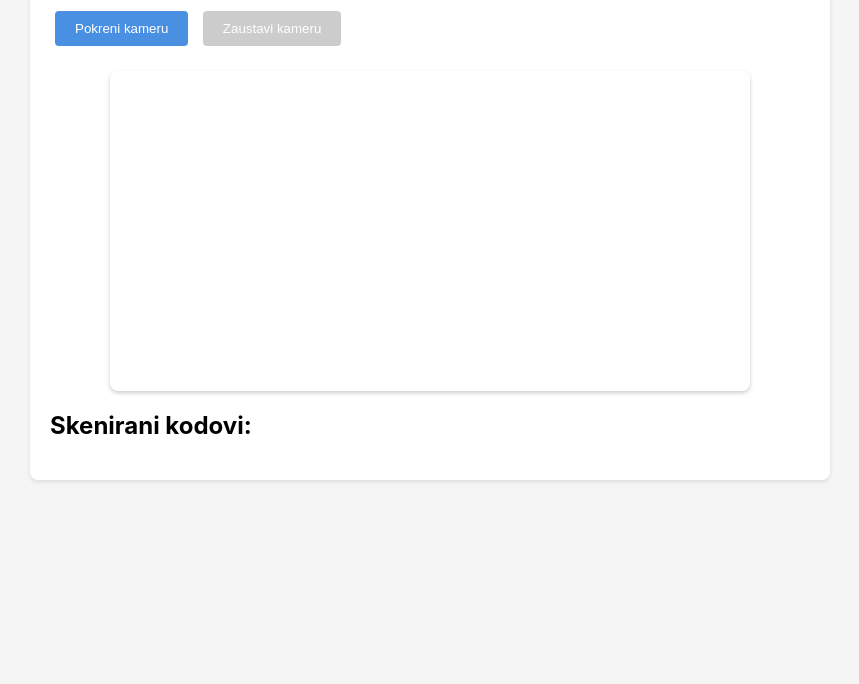
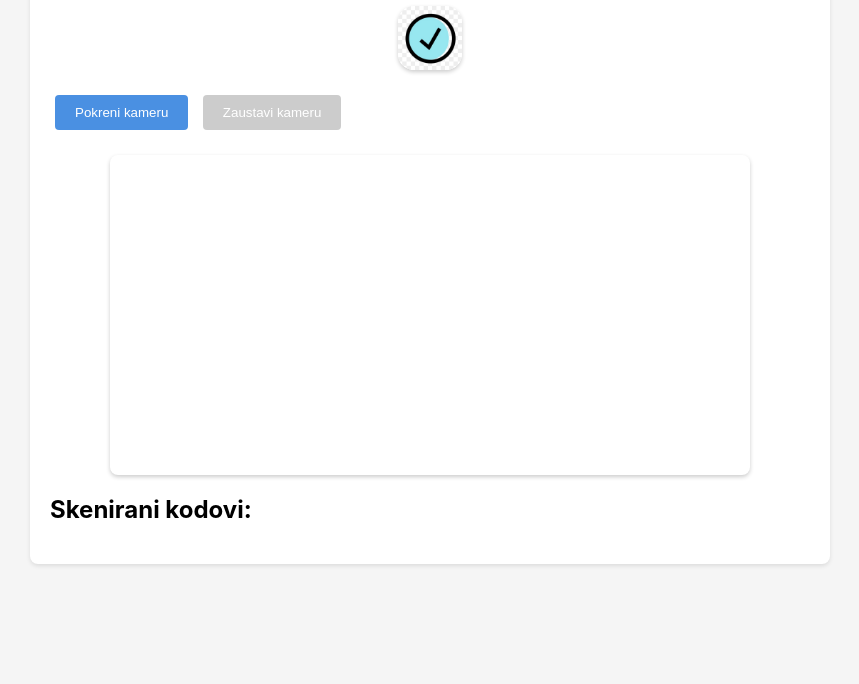
Before and after one commit to AnteVol/web2-lab7, a website: page qr-scanner/public/index.html in a window 1280 px wide. Shown: the part 116-800 px from the top of the page, without its empty margins (210-1069 px from the left). Drawn offline with Linux system fonts and the light colour scheme.

Commit message:
Final changes

```diff
--- a/qr-scanner/public/css/styles.css
+++ b/qr-scanner/public/css/styles.css
@@ -54,3 +54,18 @@ button:disabled {
         padding: 10px;
     }
 }
+
+.icon-container {
+    display: flex;
+    justify-content: center;
+    margin: 20px 0;
+}
+
+.app-icon {
+    width: 64px;
+    height: 64px;
+    border-radius: 16px;
+    box-shadow: 0 2px 4px rgba(0, 0, 0, 0.2);
+    background-size: cover;
+    background-position: center;
+}
--- a/qr-scanner/public/index.html
+++ b/qr-scanner/public/index.html
@@ -4,13 +4,16 @@
     <meta charset="UTF-8">
     <meta name="viewport" content="width=device-width, initial-scale=1.0">
     <title>QR Skener</title>
-    <link rel="manifest" href="manifest.json">
+    <link rel="manifest" href="manifest.json" />
     <meta name="theme-color" content="#4A90E2">
     <link rel="stylesheet" href="css/styles.css">
 </head>
 <body>
     <div class="container">
         <h1>QR Skener</h1>
+        <div class="icon-container">
+            <div class="app-icon" style="background-image: url('icons/ikona.png');"></div>
+        </div>
         <div id="offlineMessage" class="offline-message">
             Radite offline - skeniranje nije dostupno
         </div>
--- a/qr-scanner/public/service-worker.js
+++ b/qr-scanner/public/service-worker.js
@@ -4,6 +4,7 @@ const urlsToCache = [
     '/index.html',
     '/css/styles.css',
     '/js/app.js',
+    'icons/ikona.png',
     '/manifest.json',
     '/js/qr-scanner.umd.min.js',
     '/js/qr-scanner-worker.min.js',
@@ -16,7 +17,6 @@ self.addEventListener('install', event => {
     );
 });
 
-// Activate event - brisanje starih cacheva
 self.addEventListener('activate', event => {
     event.waitUntil(
         caches.keys().then(keys => {
@@ -28,7 +28,6 @@ self.addEventListener('activate', event => {
     );
 });
 
-// Fetch event - strategija Cache First
 self.addEventListener('fetch', event => {
     event.respondWith(
         caches.match(event.request)
@@ -45,7 +44,6 @@ self.addEventListener('fetch', event => {
     );
 });
 
-// Sync event
 self.addEventListener('sync', event => {
     if (event.tag === 'sync-scanned-codes') {
         event.waitUntil(
@@ -54,7 +52,6 @@ self.addEventListener('sync', event => {
     }
 });
 
-// Push event
 self.addEventListener('push', event => {
     const options = {
         body: event.data.text()
```
Also changed, not shown: qr-scanner/public/js/app.js (+0 -14 lines), qr-scanner/README.md (deleted), qr-scanner/public/icons/ikona.png (added), qr-scanner/public/manifest.json.
